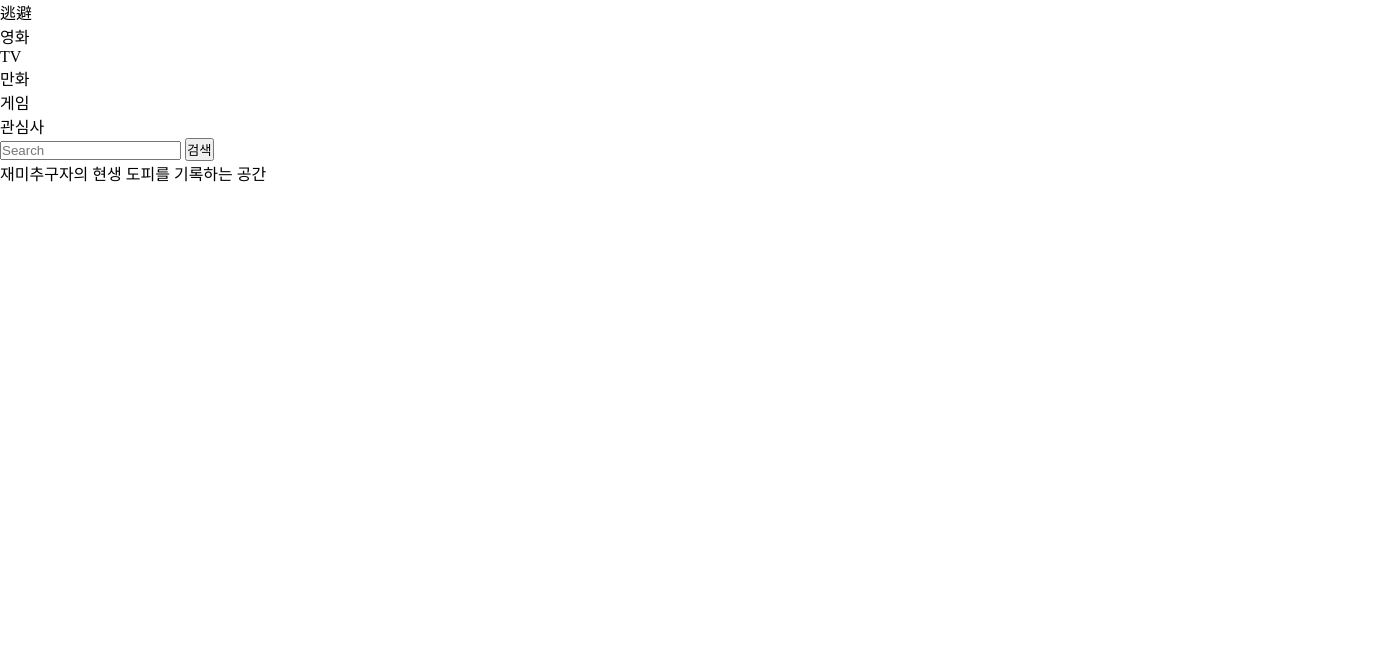
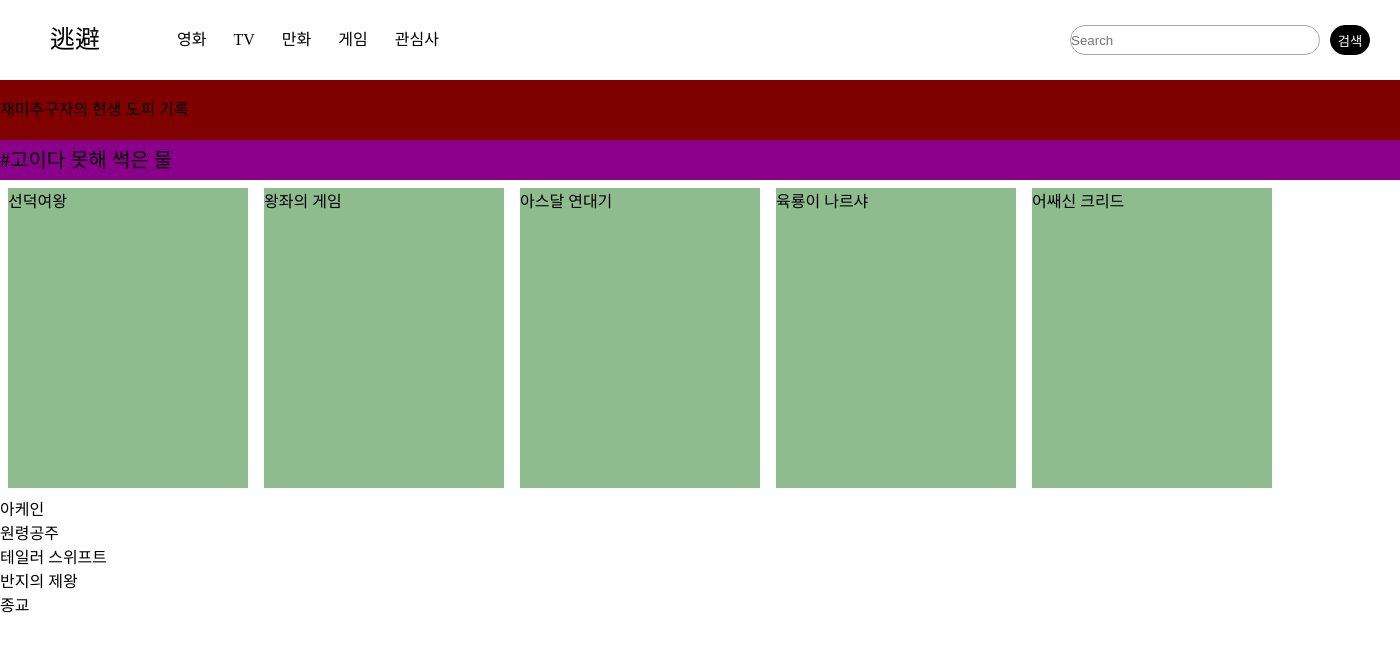
Before and after one commit to hilmaf/realityDopi, a plain HTML site: page homepage.html in a window 1280 px wide. Shown: the whole page, 1400 px wide, since content can reach past the window. Drawn offline with Linux system fonts and the light colour scheme.

Commit message:
<도피> 페이지 전면수정

```diff
--- a/homepage.css
+++ b/homepage.css
@@ -6,3 +6,113 @@
     padding: 0px;
     color: black;
 }
+
+.header{
+    display: flex;
+    width: 1400px;
+    height: 80px;
+    margin: 0 auto;
+}
+
+.logo{
+    display: flex;
+    width: 150px;
+    height: 80px;
+    border-radius: 20px;
+}
+
+.logo a {
+    margin: 50px;
+    line-height: 80px;
+    font-family: 'Noto Sans KR ExtraBold';
+    font-size: 25px;
+}
+.nav{
+    display: flex;
+    width: 900px;
+    height: 80px;
+    border-radius: 20px;
+}
+
+.nav ul{
+    display: flex;
+    line-height: 80px;
+    font-family: 'Noto Sans KR Medium';
+}
+
+.nav li{
+    margin-left: 27px;
+}
+
+.searchArea{
+    display: flex;
+    width: 350px;
+    height: 80px;
+    border-radius: 20px;
+}
+
+.searchArea input[type="search"]{
+    display: flex;
+    margin-top: 25px;
+    margin-left: 20px;
+    width: 250px;
+    height: 30px;
+    border: 1px solid darkgray;
+    border-radius: 20px;
+}
+
+.searchArea input[type="search"]::placeholder{
+    margin-left: 100px;
+}
+
+.searchArea input[type="button"]{
+    display: flex;
+    margin-top: 25px;
+    margin-left: 10px;
+    width: 40px;
+    height: 30px;
+    border: 1px solid black;
+    border-radius: 20px;
+    background-color: black;
+    color: white;
+}
+
+.intro{
+    display: flex;
+    width: 1400px;
+    height: 60px;
+    line-height: 60px;
+    margin: auto;
+    text-align: center;
+    background-color: maroon;
+}
+
+.body{
+    width: 1400px;
+    height: 330px;
+    margin: auto;
+}
+
+#collection {
+    width: 1400px;
+    height: 40px;
+    line-height: 40px;
+    margin: auto;
+    font-size: 20px;
+    font-family: 'Noto Sans KR Medium';
+    background-color: darkmagenta;
+}
+
+
+.Boardr1{
+    display: flex;
+    margin: auto;
+}
+
+.Boardr1 .each{
+    display: flex;
+    width: 240px;
+    height: 300px;
+    margin: 8px;
+    background-color: darkseagreen;
+}
--- a/homepage.html
+++ b/homepage.html
@@ -9,15 +9,15 @@
 <body>
     <div class="header">
         <div class="logo">
-            逃避
+            <label><a href="#">逃避</a></label>
         </div>
         <div class="nav">
             <ul>
-                <li>영화</li>
-                <li>TV</li>
-                <li>만화</li>
-                <li>게임</li>
-                <li>관심사</li>
+                <li><a href="#">영화</a></li>
+                <li><a href="#">TV</a></li>
+                <li><a href="#">만화</a></li>
+                <li><a href="#">게임</a></li>
+                <li><a href="#">관심사</a></li>
             </ul>
         </div>
         <div class="searchArea">
@@ -28,18 +28,26 @@
 
     <div class="intro">
         <div>
-            재미추구자의 현생 도피를 기록하는 공간
+            재미추구자의 현생 도피 기록
         </div>
     </div>
+    <div class="body">
+        <div id="collection">#고이다 못해 썩은 물</div>
+        <div class="Boardr1">
+            <div class="each" id="sundeok"><label for="sundeok"><a href="#">선덕여왕</a></label></div>
+            <div class="each" id="got">왕좌의 게임</div>
+            <div class="each" id="asdal">아스달 연대기</div>
+            <div class="each" id="sixdragons">육룡이 나르샤</div>
+            <div class="each" id="ac">어쌔신 크리드</div>
+        </div>
 
-    <div class="bodywrap">
-        <div class="boardUpdate">
-
+        <div class="Boardr2">
+            <div class="each" id="arcane">아케인</div>
+            <div class="each" id="mnhime">원령공주</div>
+            <div class="each" id="ts">테일러 스위프트</div>
+            <div class="each" id="lor">반지의 제왕</div>
+            <div class="each" id="religion">종교</div>
         </div>
-        <div class="board_r1">
-            <div class="thumbnail"></div>
-        </div>
-        <div class="board_r2"></div>
     </div>
 
     <div class="footer">
```
